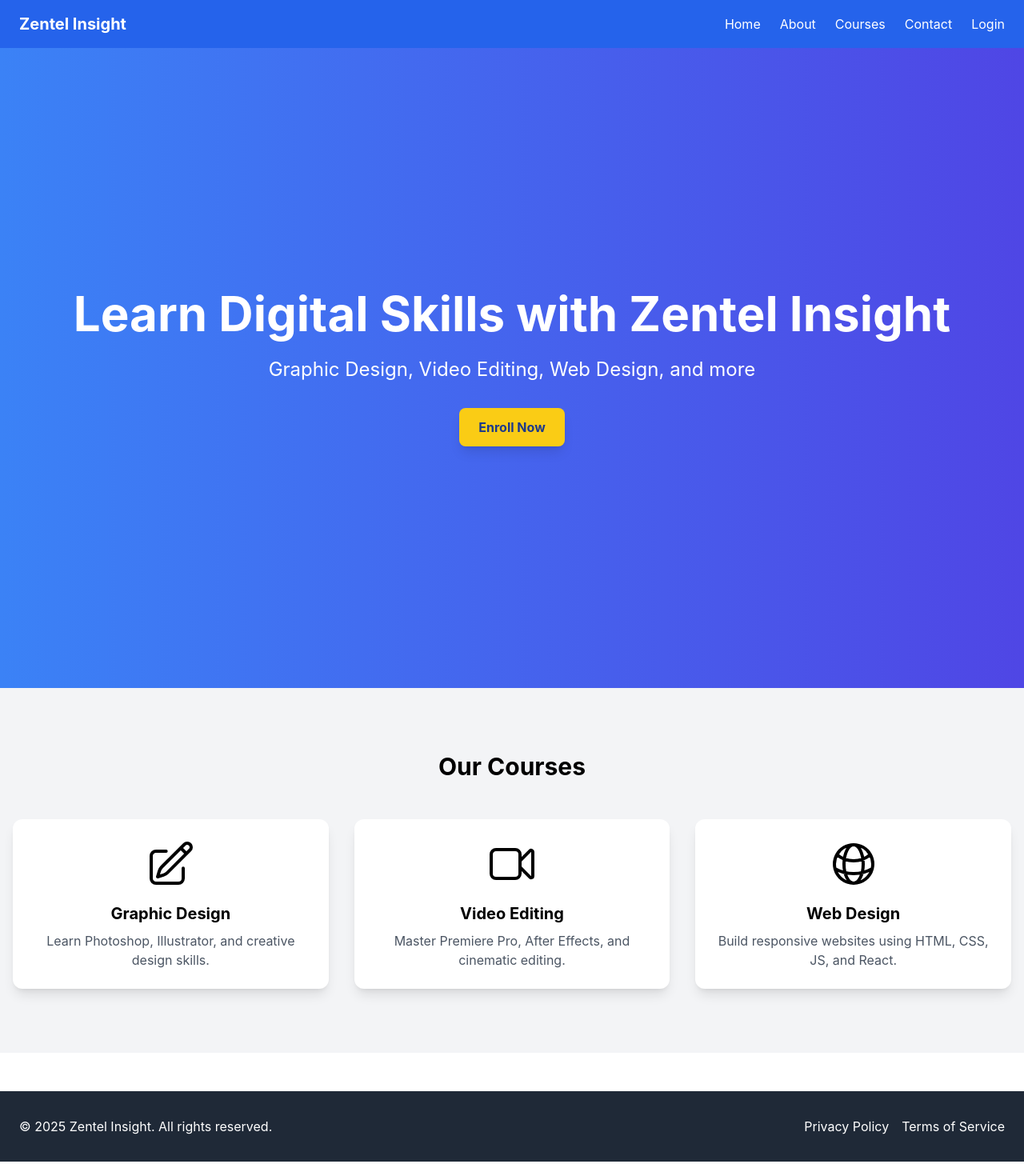
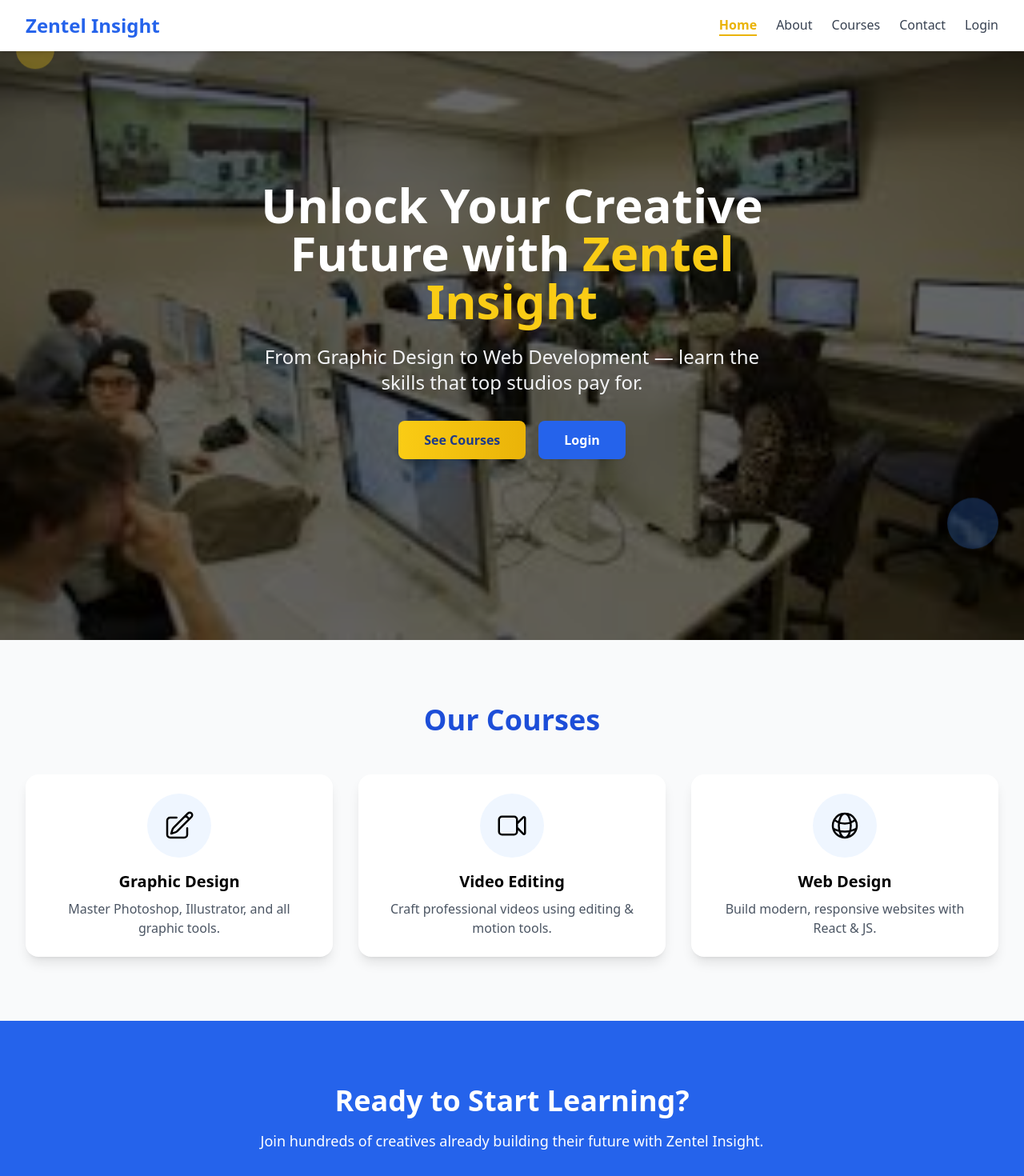
Before and after one commit to victorudofiah/zentel_frontend, a React (Create React App) app: page / in a window 1280 px wide. Shown: the top 1470 px of the page at 80% size. Built offline with nearby package versions, Linux system fonts and the light colour scheme.

Commit message:
Update Home.jsx with hero image, course cards, and enhanced design

```diff
--- a/src/App.js
+++ b/src/App.js
@@ -1,17 +1,19 @@
-import logo from './logo.svg';
-import './App.css';
+// src/App.js
+import React from "react";
+import { BrowserRouter as Router, Routes, Route } from "react-router-dom";
 
-import { BrowserRouter as Router, Routes, Route } from "react-router-dom";
-import Navbar from "./components/Navbar";
-import Footer from "./components/Footer";
+// Pages
 import Home from "./pages/Home";
 import About from "./pages/About";
 import Courses from "./pages/Courses";
-
-
-
 import Contact from "./pages/Contact";
 import Login from "./pages/Login";
+
+// Components
+import Navbar from "./components/Navbar";
+
+// Images
+import HeroImage from "./assets/images/hero-bg.jpeg"; // we can use this in About page if needed
 
 function App() {
   return (
@@ -19,12 +21,11 @@ function App() {
       <Navbar />
       <Routes>
         <Route path="/" element={<Home />} />
-        <Route path="/about" element={<About />} />
+        <Route path="/about" element={<About heroImage={HeroImage} />} />
         <Route path="/courses" element={<Courses />} />
         <Route path="/contact" element={<Contact />} />
         <Route path="/login" element={<Login />} />
       </Routes>
-      <Footer />
     </Router>
   );
 }
--- a/src/components/Footer.jsx
+++ b/src/components/Footer.jsx
@@ -1,14 +1,35 @@
-import React from "react";
-
 export default function Footer() {
   return (
-    <footer className="bg-gray-800 text-white py-8 mt-12">
-      <div className="container mx-auto px-6 flex flex-col md:flex-row justify-between items-center">
-        <div>&copy; {new Date().getFullYear()} Zentel Insight. All rights reserved.</div>
-        <div className="space-x-4 mt-4 md:mt-0">
-          <a href="#" className="hover:text-gray-400 transition">Privacy Policy</a>
-          <a href="#" className="hover:text-gray-400 transition">Terms of Service</a>
+    <footer className="bg-gray-900 text-white py-8 mt-20">
+      <div className="container mx-auto px-6 grid grid-cols-1 md:grid-cols-3 gap-8">
+
+        <div>
+          <h2 className="text-xl font-bold mb-4">Zentel Insight</h2>
+          <p className="text-gray-300">
+            Empowering Africa through digital skills — from design to tech.
+          </p>
         </div>
+
+        <div>
+          <h3 className="font-bold mb-3">Quick Links</h3>
+          <ul className="space-y-2 text-gray-300">
+            <li><a href="/" className="hover:text-white">Home</a></li>
+            <li><a href="/courses" className="hover:text-white">Courses</a></li>
+            <li><a href="/about" className="hover:text-white">About</a></li>
+            <li><a href="/contact" className="hover:text-white">Contact</a></li>
+          </ul>
+        </div>
+
+        <div>
+          <h3 className="font-bold mb-3">Contact</h3>
+          <p className="text-gray-300">Email: support@zentelinsight.com</p>
+          <p className="text-gray-300">WhatsApp: +234 813 000 0000</p>
+        </div>
+
+      </div>
+
+      <div className="text-center text-gray-400 text-sm mt-8">
+        © {new Date().getFullYear()} Zentel Insight. All rights reserved.
       </div>
     </footer>
   );
--- a/src/components/Navbar.jsx
+++ b/src/components/Navbar.jsx
@@ -1,54 +1,39 @@
-import React, { useState } from "react";
-import { Link } from "react-router-dom";
+// src/components/Navbar.jsx
+import React from "react";
+import { Link, NavLink } from "react-router-dom";
 
 export default function Navbar() {
-  const [isOpen, setIsOpen] = useState(false);
+  const navItems = [
+    { name: "Home", path: "/" },
+    { name: "About", path: "/about" },
+    { name: "Courses", path: "/courses" },
+    { name: "Contact", path: "/contact" },
+    { name: "Login", path: "/login" },
+  ];
 
   return (
-    <nav className="bg-blue-600 text-white">
-      <div className="container mx-auto flex justify-between items-center py-4 px-6">
-        {/* Logo */}
-        <div className="font-bold text-xl">Zentel Insight</div>
-
-        {/* Desktop Links */}
+    <nav className="bg-white shadow-md fixed w-full z-50">
+      <div className="container mx-auto px-4 md:px-8 flex justify-between items-center h-16">
+        <Link to="/" className="text-2xl font-bold text-blue-600">
+          Zentel Insight
+        </Link>
         <div className="hidden md:flex space-x-6">
-          <Link to="/" className="hover:text-gray-200 transition">Home</Link>
-          <Link to="/about" className="hover:text-gray-200 transition">About</Link>
-          <Link to="/courses" className="hover:text-gray-200 transition">Courses</Link>
-          <Link to="/contact" className="hover:text-gray-200 transition">Contact</Link>
-          <Link to="/login" className="hover:text-gray-200 transition">Login</Link>
+          {navItems.map((item) => (
+            <NavLink
+              key={item.name}
+              to={item.path}
+              className={({ isActive }) =>
+                isActive
+                  ? "text-yellow-500 font-semibold border-b-2 border-yellow-500"
+                  : "text-gray-700 hover:text-blue-600 transition"
+              }
+            >
+              {item.name}
+            </NavLink>
+          ))}
         </div>
-
-        {/* Mobile Hamburger */}
-        <div className="md:hidden">
-          <button onClick={() => setIsOpen(!isOpen)} className="focus:outline-none">
-            <svg
-              className="w-6 h-6"
-              fill="none"
-              stroke="currentColor"
-              viewBox="0 0 24 24"
-              xmlns="http://www.w3.org/2000/svg"
-            >
-              {isOpen ? (
-                <path strokeLinecap="round" strokeLinejoin="round" strokeWidth={2} d="M6 18L18 6M6 6l12 12" />
-              ) : (
-                <path strokeLinecap="round" strokeLinejoin="round" strokeWidth={2} d="M4 6h16M4 12h16M4 18h16" />
-              )}
-            </svg>
-          </button>
-        </div>
+        {/* Mobile menu toggle can be added later */}
       </div>
-
-      {/* Mobile Menu */}
-      {isOpen && (
-        <div className="md:hidden bg-blue-500 px-6 py-4 space-y-2">
-          <Link to="/" className="block hover:text-gray-200 transition">Home</Link>
-          <Link to="/about" className="block hover:text-gray-200 transition">About</Link>
-          <Link to="/courses" className="block hover:text-gray-200 transition">Courses</Link>
-          <Link to="/contact" className="block hover:text-gray-200 transition">Contact</Link>
-          <Link to="/login" className="block hover:text-gray-200 transition">Login</Link>
-        </div>
-      )}
     </nav>
   );
 }
--- a/src/index.css
+++ b/src/index.css
@@ -1,17 +1,56 @@
+/* src/index.css */
+
 @tailwind base;
 @tailwind components;
 @tailwind utilities;
 
-body {
-  margin: 0;
-  font-family: -apple-system, BlinkMacSystemFont, 'Segoe UI', 'Roboto', 'Oxygen',
-    'Ubuntu', 'Cantarell', 'Fira Sans', 'Droid Sans', 'Helvetica Neue',
-    sans-serif;
-  -webkit-font-smoothing: antialiased;
-  -moz-osx-font-smoothing: grayscale;
+/* ---------------------------------------------
+   Custom Animations
+--------------------------------------------- */
+
+/* Fade In */
+@keyframes fadeIn {
+  from { opacity: 0; }
+  to { opacity: 1; }
 }
 
-code {
-  font-family: source-code-pro, Menlo, Monaco, Consolas, 'Courier New',
-    monospace;
+/* Slide Down */
+@keyframes slideDown {
+  from { opacity: 0; transform: translateY(-20px); }
+  to { opacity: 1; transform: translateY(0); }
 }
+
+/* Slide Up */
+@keyframes slideUp {
+  from { opacity: 0; transform: translateY(20px); }
+  to { opacity: 1; transform: translateY(0); }
+}
+
+/* Slow Bounce */
+@keyframes bounceSlow {
+  0%, 100% { transform: translateY(0); }
+  50% { transform: translateY(-10px); }
+}
+
+/* ---------------------------------------------
+   Animation Classes
+--------------------------------------------- */
+.animate-fadeIn {
+  animation: fadeIn 1s ease-out forwards;
+}
+
+.animate-slideDown {
+  animation: slideDown 1s ease-out forwards;
+}
+
+.animate-slideUp {
+  animation: slideUp 1s ease-out forwards;
+}
+
+.animate-bounceSlow {
+  animation: bounceSlow 5s infinite ease-in-out;
+}
+
+.animate-pulseHover:hover {
+  animation: pulse 1s infinite;
+}
--- a/src/pages/About.jsx
+++ b/src/pages/About.jsx
@@ -1,42 +1,48 @@
 import React from "react";
+import AboutImage from "../assets/images/hero-bg.jpeg"; // high-quality image
 
 export default function About() {
   return (
-    <div className="bg-gray-50 min-h-screen px-6 py-16">
-      <div className="max-w-4xl mx-auto">
-        <h1 className="text-4xl font-bold text-center mb-6 text-blue-600">
-          About Zentel Insight
-        </h1>
+    <div className="bg-gray-100">
+      {/* Hero Section */}
+      <section
+        className="relative h-96 flex items-center justify-center text-white"
+        style={{
+          backgroundImage: `url(${AboutImage})`,
+          backgroundSize: "cover",
+          backgroundPosition: "center",
+        }}
+      >
+        <div className="absolute inset-0 bg-black bg-opacity-50"></div>
+        <div className="relative z-10 text-center px-4">
+          <h1 className="text-4xl md:text-5xl font-extrabold mb-4 drop-shadow-lg">
+            About Zentel Insight
+          </h1>
+          <p className="text-lg md:text-xl drop-shadow">
+            Your trusted academy for mastering digital and creative skills.
+          </p>
+        </div>
+      </section>
 
-        <p className="text-gray-700 text-lg leading-relaxed text-center mb-10">
-          Zentel Insight is an academy dedicated to helping people learn
-          digital skills such as Graphic Design, Video Editing, Web Design,
-          Affiliate Marketing, and more. Our goal is to empower young people
-          with digital knowledge that can change their lives.
+      {/* Our Mission */}
+      <section className="py-20 container mx-auto px-4 text-center">
+        <h2 className="text-3xl font-bold text-blue-600 mb-6">Our Mission</h2>
+        <p className="text-gray-700 max-w-3xl mx-auto text-lg md:text-xl">
+          Zentel Insight exists to empower creatives and tech enthusiasts with
+          world-class skills in graphic design, video editing, web development,
+          and more. We believe in hands-on learning and practical knowledge.
         </p>
+      </section>
 
-        <div className="grid grid-cols-1 md:grid-cols-2 gap-8 mt-10">
-          <div className="bg-white shadow-lg p-6 rounded-xl">
-            <h3 className="text-xl font-bold mb-3 text-blue-500">
-              🎯 Our Mission
-            </h3>
-            <p className="text-gray-600">
-              To teach valuable digital skills that help young people build
-              profitable careers and discover new opportunities.
-            </p>
-          </div>
-
-          <div className="bg-white shadow-lg p-6 rounded-xl">
-            <h3 className="text-xl font-bold mb-3 text-blue-500">
-              ⭐ Our Vision
-            </h3>
-            <p className="text-gray-600">
-              To be Africa’s leading platform for digital education, reaching
-              millions with high–quality skill-based learning.
-            </p>
-          </div>
-        </div>
-      </div>
+      {/* Our Vision */}
+      <section className="py-20 bg-blue-50 text-center">
+        <h2 className="text-3xl font-bold text-blue-600 mb-6">Our Vision</h2>
+        <p className="text-gray-700 max-w-3xl mx-auto text-lg md:text-xl">
+          To be the leading creative academy, recognized for excellence in
+          digital skills education, producing highly skilled professionals
+          ready to thrive in the modern world.
+        </p>
+      </section>
     </div>
   );
 }
--- a/src/pages/Courses.jsx
+++ b/src/pages/Courses.jsx
@@ -1,32 +1,34 @@
 import React from "react";
+import GraphicIcon from "../assets/icons/graphic-design.svg";
+import VideoIcon from "../assets/icons/video-editing.svg";
+import WebIcon from "../assets/icons/web-design.svg";
 
 export default function Courses() {
+  const courses = [
+    { title: "Graphic Design", description: "Photoshop, Illustrator, and creative design skills.", icon: GraphicIcon },
+    { title: "Video Editing", description: "Premiere Pro, After Effects, cinematic editing.", icon: VideoIcon },
+    { title: "Web Design", description: "HTML, CSS, JS, React, responsive websites.", icon: WebIcon },
+  ];
+
   return (
-    <div className="bg-gray-100 min-h-screen px-6 py-16">
-      <h1 className="text-4xl font-bold text-center text-blue-600 mb-10">
-        Our Courses
-      </h1>
-
-      <div className="grid grid-cols-1 md:grid-cols-3 gap-8 max-w-6xl mx-auto">
-        {[
-          { title: "Graphic Design", desc: "Master Photoshop, Illustrator, Canva" },
-          { title: "Video Editing", desc: "Learn Premiere Pro, CapCut, AE" },
-          { title: "Web Design", desc: "HTML, CSS, JS, React" },
-          { title: "Digital Marketing", desc: "Learn FB Ads, SEO, Google Ads" },
-          { title: "Affiliate Marketing", desc: "Learn how to earn using online sales" },
-          { title: "Branding & UI/UX", desc: "Create modern brands & website interfaces" },
-        ].map((course, index) => (
-          <div
-            key={index}
-            className="bg-white p-6 shadow-lg rounded-xl hover:shadow-2xl transition"
-          >
-            <h3 className="text-xl font-bold mb-2 text-blue-500">
-              {course.title}
-            </h3>
-            <p className="text-gray-600">{course.desc}</p>
-          </div>
-        ))}
-      </div>
+    <div className="bg-gray-100">
+      <section className="py-20 container mx-auto px-4 text-center">
+        <h1 className="text-4xl font-bold text-blue-600 mb-12">Our Courses</h1>
+        <div className="grid grid-cols-1 md:grid-cols-3 gap-10">
+          {courses.map((course, idx) => (
+            <div
+              key={idx}
+              className="bg-white p-8 rounded-2xl shadow-lg hover:shadow-2xl transform hover:-translate-y-3 transition duration-500"
+            >
+              <div className="bg-blue-50 p-5 rounded-full w-24 h-24 mx-auto flex items-center justify-center mb-6">
+                <img src={course.icon} alt={course.title} className="w-12 h-12"/>
+              </div>
+              <h3 className="text-2xl font-bold mb-3">{course.title}</h3>
+              <p className="text-gray-600">{course.description}</p>
+            </div>
+          ))}
+        </div>
+      </section>
     </div>
   );
 }
--- a/src/pages/Home.jsx
+++ b/src/pages/Home.jsx
@@ -1,72 +1,105 @@
+// src/pages/Home.jsx
 import React from "react";
+import { Link } from "react-router-dom";
 import GraphicIcon from "../assets/icons/graphic-design.svg";
 import VideoIcon from "../assets/icons/video-editing.svg";
 import WebIcon from "../assets/icons/web-design.svg";
+import HeroImage from "../assets/images/hero-bg.jpeg"; // your hero image file
 
 export default function Home() {
+  const courses = [
+    {
+      title: "Graphic Design",
+      description: "Master Photoshop, Illustrator, and all graphic tools.",
+      icon: GraphicIcon,
+    },
+    {
+      title: "Video Editing",
+      description: "Craft professional videos using editing & motion tools.",
+      icon: VideoIcon,
+    },
+    {
+      title: "Web Design",
+      description: "Build modern, responsive websites with React & JS.",
+      icon: WebIcon,
+    },
+  ];
+
   return (
-    <div className="bg-gray-100">
-      {/* ================= HERO SECTION ================= */}
-      <section className="bg-gradient-to-r from-blue-500 to-indigo-600 text-white h-screen flex flex-col justify-center items-center text-center px-4">
-        <h1 className="text-5xl md:text-6xl font-bold mb-6">
-          Learn Digital Skills with Zentel Insight
-        </h1>
+    <div className="overflow-x-hidden">
+      {/* HERO SECTION */}
+      <section
+        className="relative h-screen flex flex-col justify-center items-center text-center text-white"
+        style={{
+          backgroundImage: `url(${HeroImage})`,
+          backgroundSize: "cover",
+          backgroundPosition: "center",
+        }}
+      >
+        <div className="absolute inset-0 bg-black bg-opacity-60"></div>
 
-        <p className="text-xl md:text-2xl mb-8">
-          Graphic Design, Video Editing, Web Design, and more
-        </p>
+        <div className="relative z-10 px-4 md:px-8 lg:px-16 max-w-3xl">
+          <h1 className="text-4xl sm:text-5xl md:text-6xl font-extrabold mb-6 leading-tight animate-fadeIn">
+            Unlock Your Creative Future with <span className="text-yellow-400">Zentel Insight</span>
+          </h1>
+          <p className="text-lg sm:text-xl md:text-2xl mb-8 text-gray-100 animate-fadeIn delay-200">
+            From Graphic Design to Web Development — learn the skills that top studios pay for.
+          </p>
+          <div className="flex flex-col sm:flex-row justify-center gap-4">
+            <Link to="/courses">
+              <button className="bg-gradient-to-r from-yellow-400 to-yellow-500 text-blue-900 font-bold px-8 py-3 rounded-lg shadow-xl transform hover:scale-105 transition duration-300 animate-pulseHover">
+                See Courses
+              </button>
+            </Link>
+            <Link to="/login">
+              <button className="bg-blue-600 text-white font-semibold px-8 py-3 rounded-lg shadow-lg hover:bg-blue-700 transition duration-300">
+                Login
+              </button>
+            </Link>
+          </div>
+        </div>
 
-        <button className="bg-yellow-400 text-blue-900 font-bold px-6 py-3 rounded-lg shadow-lg hover:bg-yellow-500 transition">
-          Enroll Now
-        </button>
+        {/* Floating background elements */}
+        <div className="absolute top-10 left-5 w-12 h-12 bg-yellow-400 rounded-full opacity-30 animate-bounceSlow"></div>
+        <div className="absolute bottom-28 right-8 w-16 h-16 bg-blue-500 rounded-full opacity-25 animate-bounceSlow delay-300"></div>
       </section>
 
-      {/* ================= COURSES SECTION ================= */}
-      <section className="py-20 container mx-auto px-4">
-        <h2 className="text-3xl font-bold text-center mb-12">Our Courses</h2>
+      {/* COURSES SECTION */}
+      <section className="py-20 bg-gray-50">
+        <div className="container mx-auto px-4 lg:px-8">
+          <h2 className="text-3xl md:text-4xl font-bold text-center text-blue-700 mb-12">
+            Our Courses
+          </h2>
 
-        <div className="grid grid-cols-1 md:grid-cols-3 gap-8">
+          <div className="grid grid-cols-1 sm:grid-cols-2 lg:grid-cols-3 gap-8">
+            {courses.map((course, idx) => (
+              <Link to="/courses" key={idx}>
+                <div className="bg-white p-6 rounded-2xl shadow-lg hover:shadow-2xl transform hover:-translate-y-2 hover:scale-105 transition duration-300">
+                  <div className="bg-blue-50 p-5 rounded-full w-20 h-20 mx-auto flex items-center justify-center mb-4">
+                    <img src={course.icon} alt={course.title} className="w-12 h-12"/>
+                  </div>
+                  <h3 className="text-xl font-semibold mb-2 text-center">{course.title}</h3>
+                  <p className="text-gray-600 text-center">{course.description}</p>
+                </div>
+              </Link>
+            ))}
+          </div>
+        </div>
+      </section>
 
-          {/* === Course Card 1 === */}
-          <div className="bg-white p-6 rounded-xl shadow-lg hover:shadow-2xl hover:-translate-y-2 transition-all duration-200 cursor-pointer">
-            <img
-              src={GraphicIcon}
-              alt="Graphic Design"
-              className="w-16 h-16 mb-4 mx-auto"
-            />
-            <h3 className="text-xl font-bold mb-2 text-center">Graphic Design</h3>
-            <p className="text-gray-600 text-center">
-              Learn Photoshop, Illustrator, and creative design skills.
-            </p>
-          </div>
-
-          {/* === Course Card 2 === */}
-          <div className="bg-white p-6 rounded-xl shadow-lg hover:shadow-2xl hover:-translate-y-2 transition-all duration-200 cursor-pointer">
-            <img
-              src={VideoIcon}
-              alt="Video Editing"
-              className="w-16 h-16 mb-4 mx-auto"
-            />
-            <h3 className="text-xl font-bold mb-2 text-center">Video Editing</h3>
-            <p className="text-gray-600 text-center">
-              Master Premiere Pro, After Effects, and cinematic editing.
-            </p>
-          </div>
-
-          {/* === Course Card 3 === */}
-          <div className="bg-white p-6 rounded-xl shadow-lg hover:shadow-2xl hover:-translate-y-2 transition-all duration-200 cursor-pointer">
-            <img
-              src={WebIcon}
-              alt="Web Design"
-              className="w-16 h-16 mb-4 mx-auto"
-            />
-            <h3 className="text-xl font-bold mb-2 text-center">Web Design</h3>
-            <p className="text-gray-600 text-center">
-              Build responsive websites using HTML, CSS, JS, and React.
-            </p>
-          </div>
-
-        </div>
+      {/* CALL TO ACTION / FOOTER PRE‑SECTION */}
+      <section className="py-20 bg-blue-600 text-white text-center">
+        <h2 className="text-3xl md:text-4xl font-bold mb-4">
+          Ready to Start Learning?
+        </h2>
+        <p className="max-w-2xl mx-auto mb-8 text-lg">
+          Join hundreds of creatives already building their future with Zentel Insight.
+        </p>
+        <Link to="/signup">
+          <button className="bg-yellow-400 text-blue-900 font-bold px-10 py-4 rounded-lg shadow-xl hover:scale-105 transition duration-300">
+            Get Started
+          </button>
+        </Link>
       </section>
     </div>
   );
--- a/src/pages/Login.jsx
+++ b/src/pages/Login.jsx
@@ -1,28 +1,61 @@
-import React from "react";
+import React, { useState } from "react";
 
 export default function Login() {
+  const [email, setEmail] = useState("");
+  const [password, setPassword] = useState("");
+
+  const handleSubmit = (e) => {
+    e.preventDefault();
+    // TODO: Connect to backend login API
+    console.log("Login attempt:", email, password);
+  };
+
   return (
-    <div className="min-h-screen flex justify-center items-center bg-gray-100 px-4">
-      <div className="bg-white shadow-lg p-8 rounded-xl w-full max-w-md">
+    <div className="bg-gradient-to-r from-blue-500 to-indigo-600 min-h-screen flex items-center justify-center">
+      <div className="bg-white rounded-2xl shadow-2xl p-10 w-full max-w-md">
         <h1 className="text-3xl font-bold text-center mb-6 text-blue-600">
-          Login to Zentel Insight
+          Zentel Insight Login
         </h1>
 
-        <form className="space-y-4">
+        <form onSubmit={handleSubmit} className="space-y-6">
+          <div>
+            <label className="block text-gray-700 mb-2">Email</label>
             <input
               type="email"
-            placeholder="Email"
-            className="w-full p-3 border rounded-lg"
+              placeholder="Enter your email"
+              value={email}
+              onChange={(e) => setEmail(e.target.value)}
+              className="w-full p-3 border border-gray-300 rounded-lg focus:outline-none focus:ring-2 focus:ring-blue-400"
+              required
             />
+          </div>
+
+          <div>
+            <label className="block text-gray-700 mb-2">Password</label>
             <input
               type="password"
-            placeholder="Password"
-            className="w-full p-3 border rounded-lg"
+              placeholder="Enter your password"
+              value={password}
+              onChange={(e) => setPassword(e.target.value)}
+              className="w-full p-3 border border-gray-300 rounded-lg focus:outline-none focus:ring-2 focus:ring-blue-400"
+              required
             />
-          <button className="w-full bg-blue-600 text-white py-3 rounded-lg hover:bg-blue-700 transition">
+          </div>
+
+          <button
+            type="submit"
+            className="w-full bg-blue-600 text-white font-bold py-3 rounded-xl shadow-lg hover:bg-blue-700 transition"
+          >
             Login
           </button>
         </form>
+
+        <p className="mt-6 text-center text-gray-600">
+          Don't have an account?{" "}
+          <a href="/register" className="text-blue-600 hover:underline">
+            Register here
+          </a>
+        </p>
       </div>
     </div>
   );
```
Also changed, not shown: src/pages/Contact.jsx (+15 -13 lines), src/assets/images/hero-bg.jpeg (added), tailwind.config.js (line endings or trailing spaces). Lines whose indentation alone changed are shown as unchanged.
